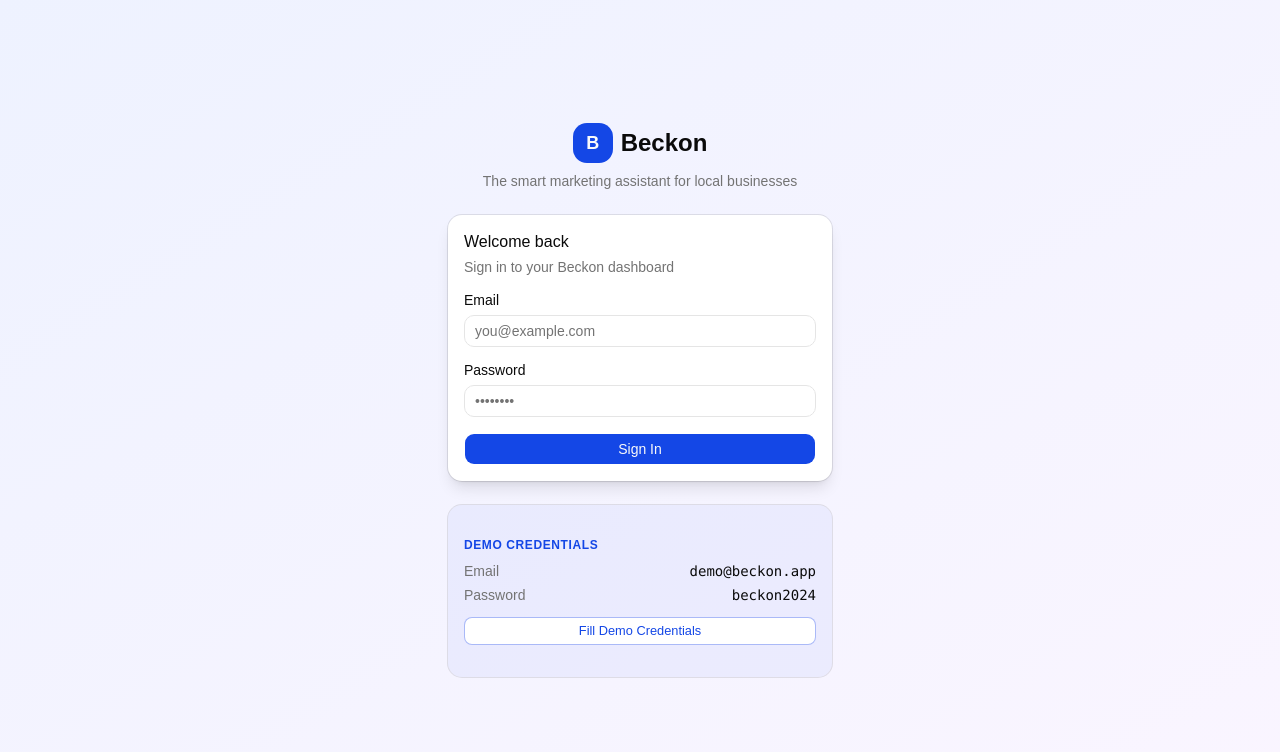
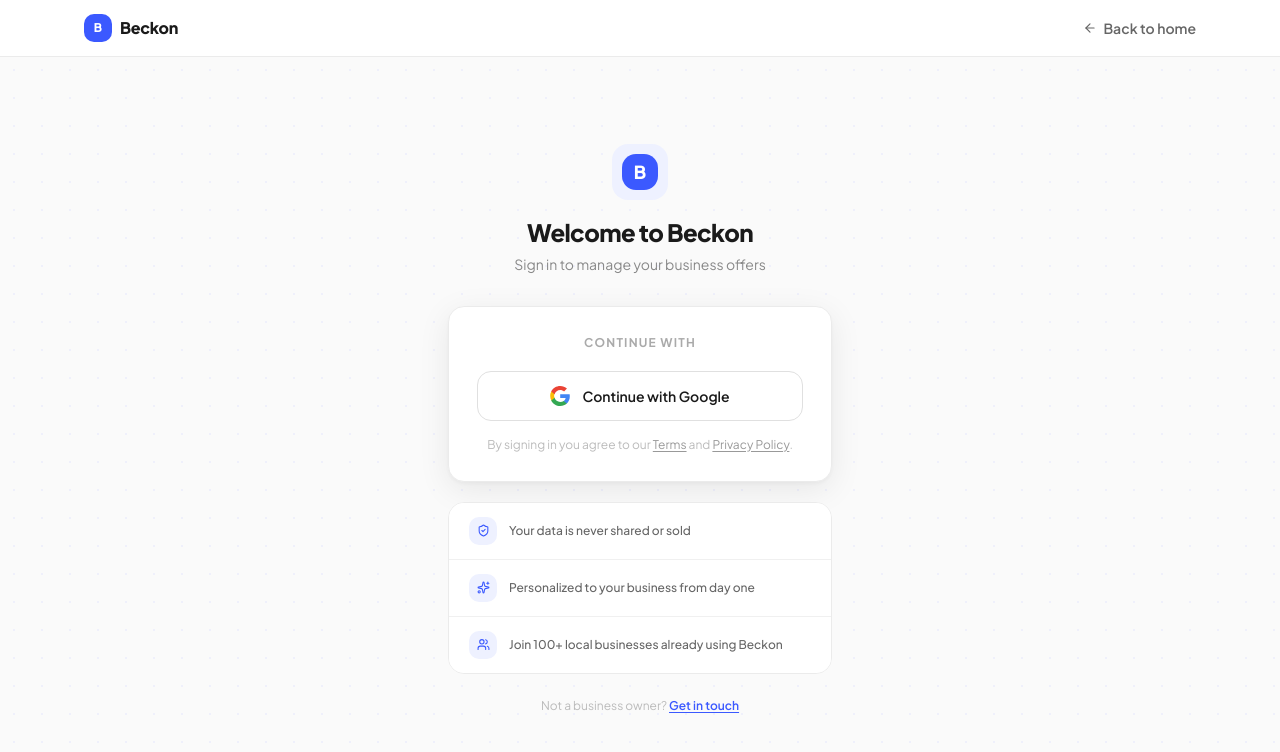
Before and after one commit to SakxamShrestha/BeckonAI, a Next.js app: page /login in a window 1280 px wide. Shown: the top 752 px of the page. Built offline with nearby package versions, Linux system fonts and the light colour scheme.

Commit message:
replace demo auth with google oauth

```diff
--- a/app/api/auth/[...nextauth]/route.js
+++ b/app/api/auth/[...nextauth]/route.js
@@ -1,27 +1,11 @@
 import NextAuth from 'next-auth'
-import CredentialsProvider from 'next-auth/providers/credentials'
+import GoogleProvider from 'next-auth/providers/google'
 
 const authOptions = {
   providers: [
-    CredentialsProvider({
-      name: 'Demo Account',
-      credentials: {
-        email: { label: 'Email', type: 'email' },
-        password: { label: 'Password', type: 'password' },
-      },
-      async authorize(credentials) {
-        if (
-          credentials?.email === process.env.DEMO_EMAIL &&
-          credentials?.password === process.env.DEMO_PASSWORD
-        ) {
-          return {
-            id: '1',
-            email: process.env.DEMO_EMAIL,
-            name: 'Sarah',
-          }
-        }
-        return null
-      },
+    GoogleProvider({
+      clientId: process.env.GOOGLE_CLIENT_ID,
+      clientSecret: process.env.GOOGLE_CLIENT_SECRET,
     }),
   ],
   pages: {
@@ -31,8 +15,9 @@
     strategy: 'jwt',
   },
   callbacks: {
-    async jwt({ token, user }) {
+    async jwt({ token, user, account }) {
       if (user) token.user = user
+      if (account) token.provider = account.provider
       return token
     },
     async session({ session, token }) {
--- a/app/login/page.js
+++ b/app/login/page.js
@@ -2,143 +2,210 @@
 
 import { useState } from 'react'
 import { signIn } from 'next-auth/react'
-import { useRouter } from 'next/navigation'
-import {
-  Card,
-  CardContent,
-  CardDescription,
-  CardHeader,
-  CardTitle,
-} from '@/components/ui/card'
-import { Input } from '@/components/ui/input'
-import { Label } from '@/components/ui/label'
-import { Button } from '@/components/ui/button'
-import { Loader2 } from 'lucide-react'
+import Link from 'next/link'
+import { ArrowLeft, ShieldCheck, Sparkles, Users } from 'lucide-react'
+
+const TRUST_POINTS = [
+  { Icon: ShieldCheck, text: 'Your data is never shared or sold' },
+  { Icon: Sparkles,   text: 'Personalized to your business from day one' },
+  { Icon: Users,      text: 'Join 100+ local businesses already using Beckon' },
+]
 
 export default function LoginPage() {
-  const router = useRouter()
   const [loading, setLoading] = useState(false)
-  const [error, setError] = useState('')
 
-  async function handleSubmit(e) {
-    e.preventDefault()
+  function handleGoogleSignIn() {
     setLoading(true)
-    setError('')
-
-    const result = await signIn('credentials', {
-      email: e.target.email.value,
-      password: e.target.password.value,
-      redirect: false,
-    })
-
-    if (result?.ok) {
-      router.push('/dashboard')
-    } else {
-      setError('Invalid email or password. Try the demo credentials below.')
-      setLoading(false)
-    }
-  }
-
-  function fillDemo() {
-    document.getElementById('email').value = 'demo@beckon.app'
-    document.getElementById('password').value = 'beckon2024'
+    signIn('google', { callbackUrl: '/dashboard' })
   }
 
   return (
-    <div className="min-h-screen bg-gradient-to-br from-indigo-50 to-purple-50 flex items-center justify-center p-4">
-      <div className="w-full max-w-sm space-y-6">
-        {/* Logo */}
-        <div className="text-center">
-          <div className="inline-flex items-center gap-2 mb-2">
-            <div className="w-10 h-10 rounded-xl bg-primary flex items-center justify-center">
-              <span className="text-primary-foreground font-bold text-lg">B</span>
+    <>
+      <style>{`
+        @import url('https://fonts.googleapis.com/css2?family=Plus+Jakarta+Sans:wght@400;500;600;700;800&display=swap');
+
+        .login-page {
+          font-family: 'Plus Jakarta Sans', sans-serif;
+        }
+
+        /* Dot grid */
+        .login-page::before {
+          content: '';
+          position: fixed;
+          inset: 0;
+          background-image: radial-gradient(circle, #d4d8ff 1px, transparent 1px);
+          background-size: 28px 28px;
+          opacity: 0.3;
+          pointer-events: none;
+          z-index: 0;
+        }
+        .login-page > * { position: relative; z-index: 1; }
+
+        /* Google button */
+        .google-btn {
+          transition: box-shadow 0.15s ease, transform 0.1s ease, background 0.15s ease;
+          border: 1.5px solid #E0E0E0;
+        }
+        .google-btn:hover:not(:disabled) {
+          box-shadow: 0 4px 20px rgba(0,0,0,0.1);
+          transform: translateY(-1px);
+          border-color: #CACACA;
+        }
+        .google-btn:active:not(:disabled) {
+          transform: translateY(0);
+        }
+        .google-btn:disabled {
+          opacity: 0.7;
+          cursor: not-allowed;
+        }
+
+        /* Fade up animations */
+        @keyframes fadeUp {
+          from { opacity: 0; transform: translateY(16px); }
+          to   { opacity: 1; transform: translateY(0); }
+        }
+        .fu { animation: fadeUp 0.5s cubic-bezier(0.22,1,0.36,1) forwards; opacity: 0; }
+        .fu-1 { animation-delay: 0.05s; }
+        .fu-2 { animation-delay: 0.15s; }
+        .fu-3 { animation-delay: 0.25s; }
+        .fu-4 { animation-delay: 0.35s; }
+
+        /* Spinner */
+        @keyframes spin { to { transform: rotate(360deg); } }
+        .spinner {
+          width: 18px; height: 18px;
+          border: 2px solid #ddd;
+          border-top-color: #3B59FF;
+          border-radius: 50%;
+          animation: spin 0.7s linear infinite;
+          flex-shrink: 0;
+        }
+
+        /* Trust item hover */
+        .trust-item {
+          transition: background 0.15s ease;
+        }
+        .trust-item:hover {
+          background: #f5f7ff !important;
+        }
+      `}</style>
+
+      <div className="login-page min-h-screen flex flex-col" style={{ background: '#FAFAFA' }}>
+
+        {/* Top bar */}
+        <header style={{ borderBottom: '1px solid #EBEBEB', background: 'rgba(255,255,255,0.92)', backdropFilter: 'blur(12px)' }}
+          className="sticky top-0 z-10">
+          <div className="max-w-6xl mx-auto px-5 h-14 flex items-center justify-between">
+            <Link href="/" className="flex items-center gap-2">
+              <div className="w-7 h-7 rounded-lg flex items-center justify-center" style={{ background: '#3B59FF' }}>
+                <span className="text-white font-extrabold text-xs">B</span>
+              </div>
+              <span className="font-extrabold text-base" style={{ color: '#1A1A1A', letterSpacing: '-0.3px' }}>Beckon</span>
+            </Link>
+            <Link href="/" className="flex items-center gap-1.5 text-sm font-semibold"
+              style={{ color: '#666' }}>
+              <ArrowLeft size={14} /> Back to home
+            </Link>
+          </div>
+        </header>
+
+        {/* Main — centred card */}
+        <main className="flex-1 flex items-center justify-center px-4 py-16">
+          <div className="w-full max-w-sm">
+
+            {/* Logo mark */}
+            <div className="fu fu-1 text-center mb-8">
+              <div className="inline-flex items-center justify-center w-14 h-14 rounded-2xl mb-4"
+                style={{ background: '#EEF1FF' }}>
+                <div className="w-9 h-9 rounded-xl flex items-center justify-center" style={{ background: '#3B59FF' }}>
+                  <span className="text-white font-extrabold text-lg">B</span>
+                </div>
+              </div>
+              <h1 className="font-extrabold text-2xl" style={{ color: '#1A1A1A', letterSpacing: '-0.6px' }}>
+                Welcome to Beckon
+              </h1>
+              <p className="text-sm mt-1.5" style={{ color: '#888' }}>
+                Sign in to manage your business offers
+              </p>
             </div>
-            <span className="text-2xl font-bold text-foreground">Beckon</span>
-          </div>
-          <p className="text-sm text-muted-foreground">
-            The smart marketing assistant for local businesses
-          </p>
-        </div>
 
-        {/* Login card */}
-        <Card className="shadow-lg">
-          <CardHeader>
-            <CardTitle>Welcome back</CardTitle>
-            <CardDescription>Sign in to your Beckon dashboard</CardDescription>
-          </CardHeader>
-          <CardContent>
-            <form onSubmit={handleSubmit} className="space-y-4">
-              <div className="space-y-2">
-                <Label htmlFor="email">Email</Label>
-                <Input
-                  id="email"
-                  type="email"
-                  name="email"
-                  placeholder="you@example.com"
-                  required
-                  autoComplete="email"
-                />
-              </div>
-              <div className="space-y-2">
-                <Label htmlFor="password">Password</Label>
-                <Input
-                  id="password"
-                  type="password"
-                  name="password"
-                  placeholder="••••••••"
-                  required
-                  autoComplete="current-password"
-                />
-              </div>
+            {/* Card */}
+            <div className="fu fu-2 rounded-2xl p-7"
+              style={{
+                background: '#fff',
+                border: '1px solid #EBEBEB',
+                boxShadow: '0 2px 4px rgba(0,0,0,0.04), 0 8px 32px rgba(0,0,0,0.08)',
+              }}>
 
-              {error && (
-                <p className="text-sm text-destructive bg-destructive/10 px-3 py-2 rounded-md">
-                  {error}
-                </p>
-              )}
+              <p className="text-xs font-bold uppercase tracking-widest mb-5 text-center"
+                style={{ color: '#AAA', letterSpacing: '0.1em' }}>
+                Continue with
+              </p>
 
-              <Button type="submit" className="w-full" disabled={loading}>
+              {/* Google button */}
+              <button
+                onClick={handleGoogleSignIn}
+                disabled={loading}
+                className="google-btn w-full flex items-center justify-center gap-3 py-3.5 px-5 rounded-xl bg-white font-semibold text-sm"
+                style={{ color: '#1A1A1A' }}
+              >
                 {loading ? (
                   <>
-                    <Loader2 size={16} className="animate-spin mr-2" />
-                    Signing in...
+                    <div className="spinner" />
+                    <span style={{ color: '#888' }}>Signing in…</span>
                   </>
                 ) : (
-                  'Sign In'
+                  <>
+                    {/* Official Google "G" logo */}
+                    <svg width="20" height="20" viewBox="0 0 48 48" fill="none" xmlns="http://www.w3.org/2000/svg">
+                      <path d="M47.532 24.552c0-1.636-.145-3.2-.415-4.695H24.48v8.879h12.984c-.56 3.018-2.255 5.574-4.806 7.29v6.061h7.779c4.548-4.19 7.095-10.36 7.095-17.535z" fill="#4285F4"/>
+                      <path d="M24.48 48c6.516 0 11.982-2.16 15.975-5.853l-7.778-6.061c-2.16 1.449-4.919 2.307-8.197 2.307-6.305 0-11.644-4.258-13.553-9.981H2.868v6.254C6.843 42.892 15.07 48 24.48 48z" fill="#34A853"/>
+                      <path d="M10.927 28.412A14.405 14.405 0 0 1 9.9 24c0-1.539.264-3.034.737-4.412v-6.254H2.868A23.95 23.95 0 0 0 .48 24c0 3.87.928 7.532 2.588 10.666l8.07-6.254z" fill="#FBBC05"/>
+                      <path d="M24.48 9.607c3.554 0 6.74 1.222 9.25 3.62l6.94-6.94C36.461 2.388 30.996 0 24.48 0 15.07 0 6.843 5.108 2.868 13.334l8.07 6.254c1.9-5.723 7.248-9.981 13.543-9.981z" fill="#EA4335"/>
+                    </svg>
+                    Continue with Google
+                  </>
                 )}
-              </Button>
-            </form>
-          </CardContent>
-        </Card>
+              </button>
 
-        {/* Demo credentials */}
-        <Card className="border-dashed border-primary/40 bg-primary/5">
-          <CardContent className="pt-4 pb-4">
-            <p className="text-xs font-semibold text-primary uppercase tracking-wider mb-2">
-              Demo Credentials
+              <p className="text-xs text-center mt-4" style={{ color: '#BBB' }}>
+                By signing in you agree to our{' '}
+                <Link href="/" className="underline underline-offset-2" style={{ color: '#999' }}>Terms</Link>
+                {' '}and{' '}
+                <Link href="/" className="underline underline-offset-2" style={{ color: '#999' }}>Privacy Policy</Link>.
+              </p>
+            </div>
+
+            {/* Trust points */}
+            <div className="fu fu-3 mt-5 rounded-2xl overflow-hidden"
+              style={{ border: '1px solid #EBEBEB', background: '#fff' }}>
+              {TRUST_POINTS.map(({ Icon, text }, i) => (
+                <div key={text}
+                  className="trust-item flex items-center gap-3 px-5 py-3.5"
+                  style={{
+                    borderBottom: i < TRUST_POINTS.length - 1 ? '1px solid #F0F0F0' : 'none',
+                    background: '#fff',
+                  }}>
+                  <div className="flex-shrink-0 w-7 h-7 rounded-lg flex items-center justify-center"
+                    style={{ background: '#EEF1FF' }}>
+                    <Icon size={13} style={{ color: '#3B59FF' }} />
+                  </div>
+                  <p className="text-xs font-medium" style={{ color: '#666' }}>{text}</p>
+                </div>
+              ))}
+            </div>
+
+            {/* Back link */}
+            <p className="fu fu-4 text-center text-xs mt-6" style={{ color: '#BBB' }}>
+              Not a business owner?{' '}
+              <Link href="/contact" className="font-semibold underline underline-offset-2"
+                style={{ color: '#3B59FF' }}>
+                Get in touch
+              </Link>
             </p>
-            <div className="space-y-1 text-sm">
-              <div className="flex justify-between">
-                <span className="text-muted-foreground">Email</span>
-                <span className="font-mono font-medium">demo@beckon.app</span>
-              </div>
-              <div className="flex justify-between">
-                <span className="text-muted-foreground">Password</span>
-                <span className="font-mono font-medium">beckon2024</span>
-              </div>
-            </div>
-            <Button
-              variant="outline"
-              size="sm"
-              className="w-full mt-3 text-primary border-primary/30"
-              onClick={fillDemo}
-              type="button"
-            >
-              Fill Demo Credentials
-            </Button>
-          </CardContent>
-        </Card>
+          </div>
+        </main>
       </div>
-    </div>
+    </>
   )
 }
```
Also changed, not shown: 1 other file (tests, documents, lock files or other folders).
